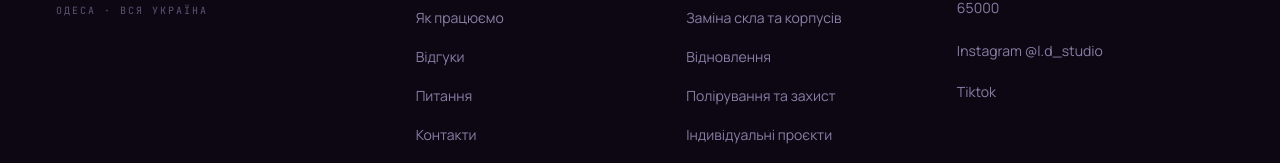
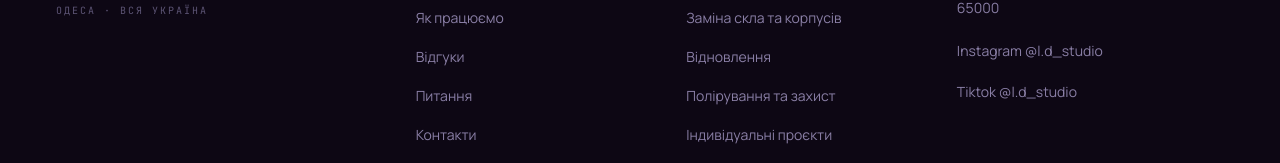
Before and after one commit to kukarachass/LD-Studio, a Next.js app: page /roboty in a window 1280 px wide. Shown: the part 4171-4334 px from the top of the page. Built offline with nearby package versions, Linux system fonts and the light colour scheme; a web font is replaced by a local one.

Commit message:
Update site.ts

```diff
--- a/src/content/site.ts
+++ b/src/content/site.ts
@@ -67,7 +67,8 @@ export const SITE = {
       {
           id: "tik-tok",
           label: "Tiktok",
-          url: "https://www.tiktok.com/@l.d_studio?_r=1&_t=ZS-99GYsWzbGmA"
+          url: "https://www.tiktok.com/@l.d_studio?_r=1&_t=ZS-99GYsWzbGmA",
+          handle: "@l.d_studio",
       }
   ],
 
```
